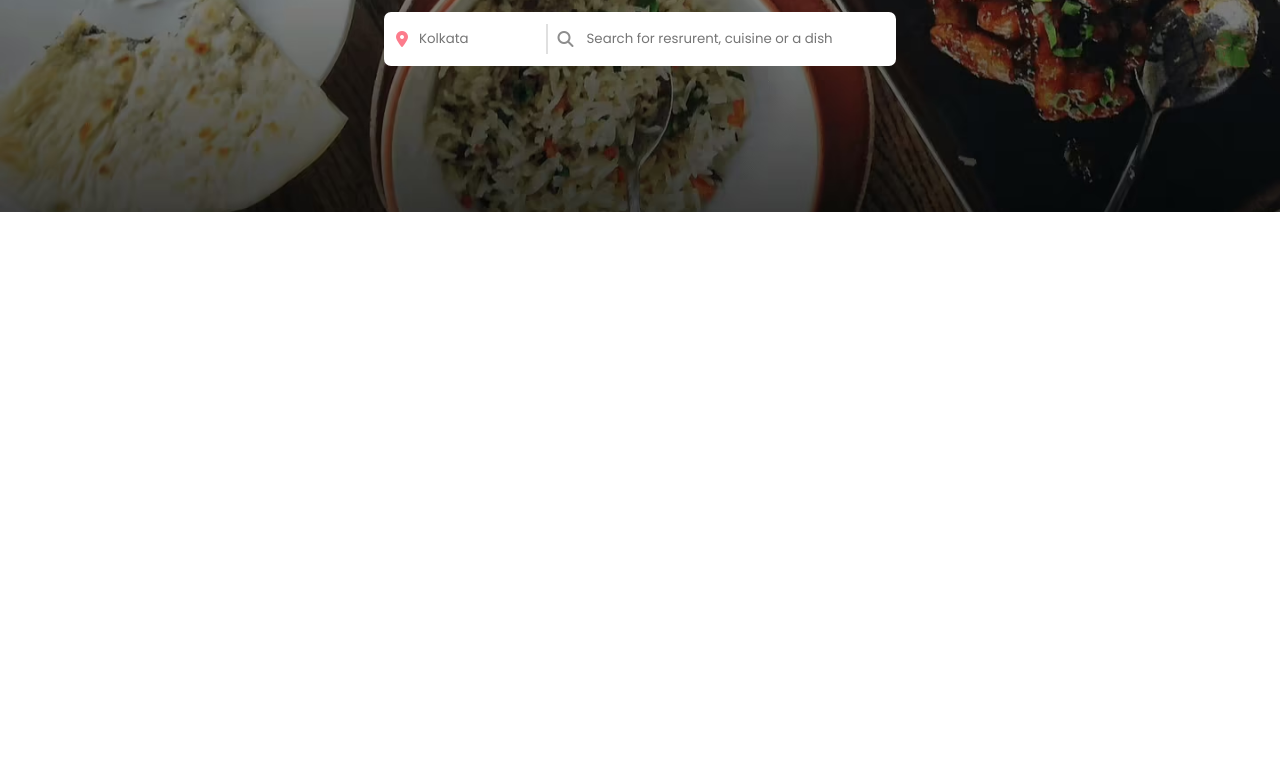
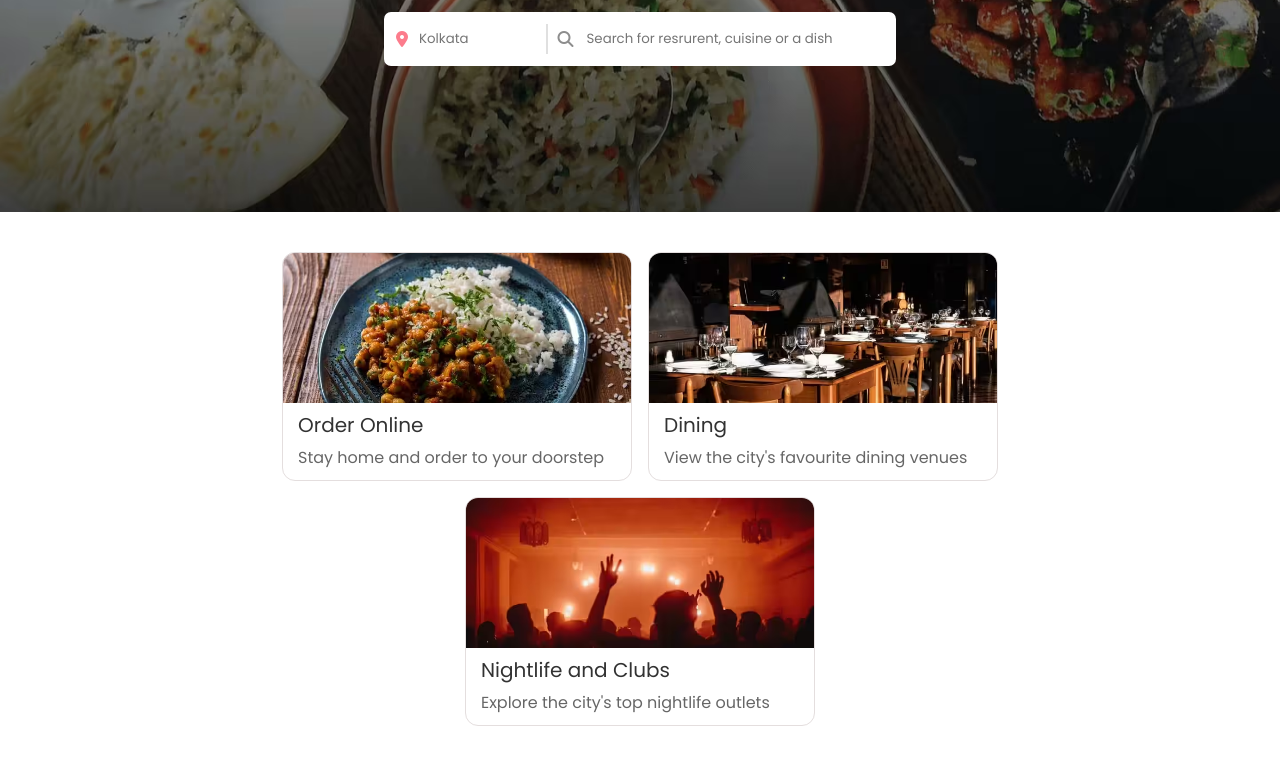
Before and after one commit to RahulGorai0206/zomato, a plain HTML site: page index.html in a window 1280 px wide. Shown: the part 308-1072 px from the top of the page. Before the commit the page ends 800 px from the top, so only its background shows below. Drawn offline with Linux system fonts and the light colour scheme.

Commit message:
Section 1 complete

```diff
--- a/index.html
+++ b/index.html
@@ -46,6 +46,23 @@
             </div>
         </header>
     </section>
+    <section class="offer_container">
+        <div class="card">
+            <img src="images/item1.png" alt="order online">
+            <h2>Order Online</h2>
+            <p>Stay home and order to your doorstep</p>
+        </div>
+        <div class="card">
+            <img src="images/item2.png" alt="order online">
+            <h2>Dining</h2>
+            <p>View the city's favourite dining venues</p>
+        </div>
+        <div class="card">
+            <img src="images/item3.png" alt="order online">
+            <h2>Nightlife and Clubs</h2>
+            <p>Explore the city's top nightlife outlets</p>
+        </div>
+    </section>
 </body>
 
 </html>
--- a/styles.css
+++ b/styles.css
@@ -91,6 +91,46 @@
     width: 70%;
     padding-left: 13px;
 }
+.offer_container{
+    display: flex;
+    align-items: center;
+    justify-content: center;
+    flex-wrap: wrap;
+    margin: 40px 100px;
+    gap: 16px;
+}
+.card{
+    border: 1px solid rgb(228, 222, 222);
+    border-radius: 13px;
+    overflow: hidden;
+    width: 350px;
+    transition: all 300ms ease-out;
+    cursor: pointer;
+}
+.card:hover{
+    transform: scale(1.05);
+}
+.card img{
+    height:150px ;
+    width: 100%;
+    object-fit: cover;
+    object-position: center;
+}
+.card h2{
+    padding: 0px 0px 5px 15px;
+    font-weight: 400;
+    font-size: 20px;
+    opacity: 80%;
+}
+.card p{
+    padding: 0px 0px 10px 15px;
+    opacity: 60%;
+    font-weight: 400;
+}
+
+
+
+
 @media only screen and (max-width: 600px){
     .navbar--menu .link{
         display: none;
```
